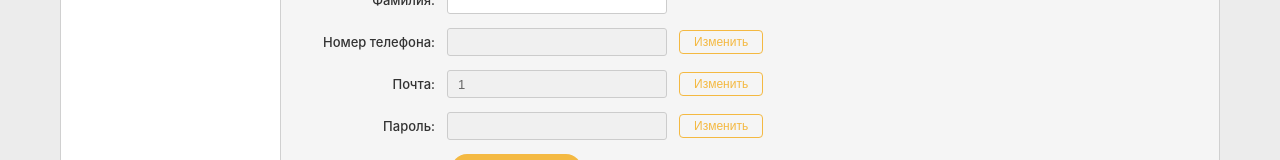
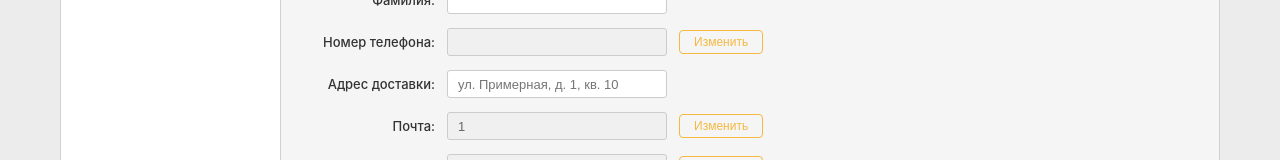
Before and after one commit to medicsera/webdev-hardware-store, a Vue app in the folder frontend/: page /profile in a window 1280 px wide. Shown: the part 211-371 px from the top of the page. Built offline with nearby package versions, Linux system fonts and the light colour scheme; no server answers; sample sign-in values are in the browser's storage.

Commit message:
fix: wire address field through profile form, store, and types
- Added address to User interface and setUserFromToken initial value
- fetchProfile() now reads address from /buyer/profile response
- ProfileData type includes address
- PersonalDataForm pre-fills, shows, and saves the address field

```diff
--- a/frontend/src/components/PersonalDataForm.vue
+++ b/frontend/src/components/PersonalDataForm.vue
@@ -9,6 +9,7 @@ const form = ref<ProfileData>({
   firstName: '',
   lastName: '',
   phone: '',
+  address: '',
   email: '',
   password: ''
 })
@@ -32,6 +33,7 @@ onMounted(() => {
       firstName: user.firstName,
       lastName: user.lastName,
       phone: user.phone,
+      address: user.address,
       email: user.email,
       password: ''
     }
@@ -71,6 +73,7 @@ const handleSubmit = async () => {
     firstName: form.value.firstName,
     lastName: form.value.lastName,
     phone: form.value.phone,
+    address: form.value.address,
     email: form.value.email,
     ...(form.value.password ? { password: form.value.password } : {})
   })
@@ -144,6 +147,17 @@ const startEditPassword = () => {
       >
         Изменить
       </button>
+    </div>
+
+    <div class="form-group">
+      <label class="form-group__label" for="address">Адрес доставки:</label>
+      <input
+        id="address"
+        v-model="form.address"
+        type="text"
+        class="form-group__input"
+        placeholder="ул. Примерная, д. 1, кв. 10"
+      />
     </div>
 
     <div class="form-group">
--- a/frontend/src/stores/auth.ts
+++ b/frontend/src/stores/auth.ts
@@ -9,6 +9,7 @@ export interface User {
     firstName: string
     lastName: string
     phone: string
+    address: string
     email: string
     role: string
 }
@@ -34,6 +35,7 @@ export const useAuthStore = defineStore('auth', () => {
                 firstName: '',
                 lastName: '',
                 phone: '',
+                address: '',
             }
         } catch (e) {
             console.error('Invalid token', e)
@@ -49,6 +51,7 @@ export const useAuthStore = defineStore('auth', () => {
                     firstName: data.firstName ?? '',
                     lastName: data.lastName ?? '',
                     phone: data.phone ?? '',
+                    address: data.address ?? '',
                 }
             }
         } catch {
--- a/frontend/src/types/profile.ts
+++ b/frontend/src/types/profile.ts
@@ -2,6 +2,7 @@ export interface ProfileData {
   firstName: string
   lastName: string
   phone: string
+  address: string
   email: string
   password: string
 }
```
